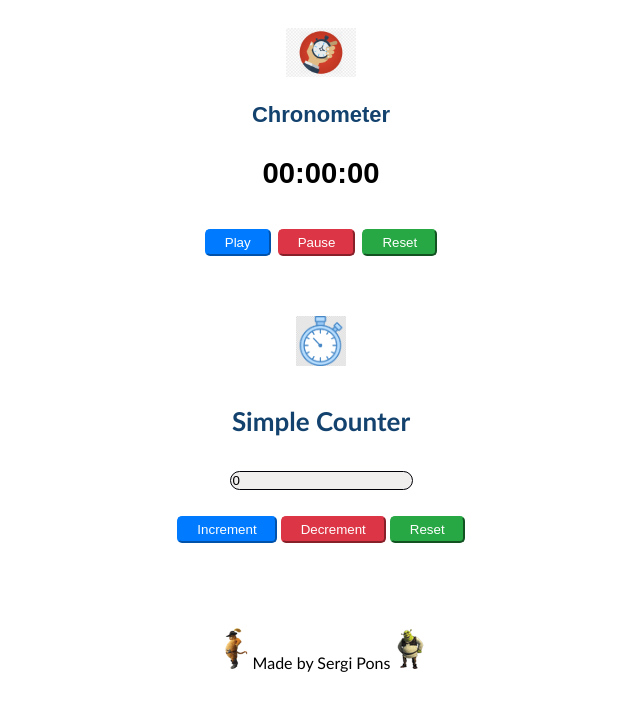
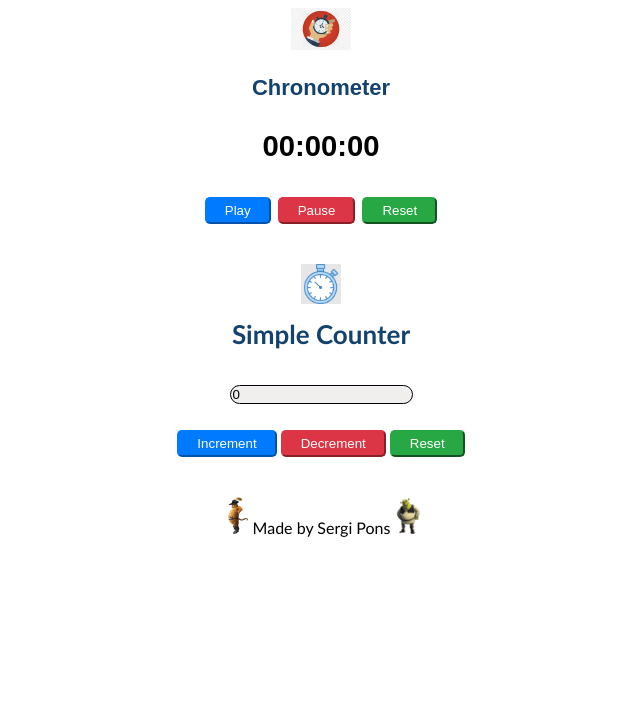
Before and after one commit to sergiopons/Contadores, a plain HTML site: page index.html in a window 1280 px wide. Shown: the part 70-780 px from the top of the page, without its empty margins (319-959 px from the left). Drawn offline with Linux system fonts and the light colour scheme.

Commit message:
version3

```diff
--- a/style Counter.css
+++ b/style Counter.css
@@ -4,7 +4,7 @@
     font-size: 25px;
     padding-top: 1px;
     text-align: center;
-    margin-top: 30px;
+    margin-top: 10px;
 
 }
 
@@ -25,26 +25,25 @@ h1
     color: #13426e;
 }
 
-  #crono {width: 70px;}
-
-  h3 {text-decoration: chartreuse;}
+  #crono {width: 60px;}
 
 h4
 {
     font-family: 'Gill Sans', 'Gill Sans MT', Calibri, 'Trebuchet MS', sans-serif;
     font-size: 26px;
-    color: #13426e;;
+    color: #13426e;
+    margin-top: 10px;
 
 }
 
-  #contadorimg {width: 50px;}
+  #contadorimg {width: 40px;}
 
 #play
 {
     color: #fff;
     background-color: #007bff;
     border-color: #007bff;
-    margin-top: 10px;
+    margin-top: 0px;
     padding: 4px 18px;
     border-radius: 5px;
     cursor: cell;
@@ -97,7 +96,7 @@ h1
 
 .simplecounter
 {
-    margin-top: 60px;
+    margin-top: 40px;
     margin-bottom: 0px;
 }
 
@@ -156,11 +155,11 @@ h1
 footer
 {
     text-align: center;
-    margin-top: 85px;
+    margin-top: 40px;
     margin-bottom: 0px;
     font-family: 'Gill Sans', 'Gill Sans MT', Calibri, 'Trebuchet MS', sans-serif;
 }
 
-#pussyboots {width: 41px;}
+#pussyboots {width: 37px;}
 
-#schreck {width: 40px;}
+#schreck {width: 36px;}
```
Lines whose indentation alone changed are shown as unchanged.
